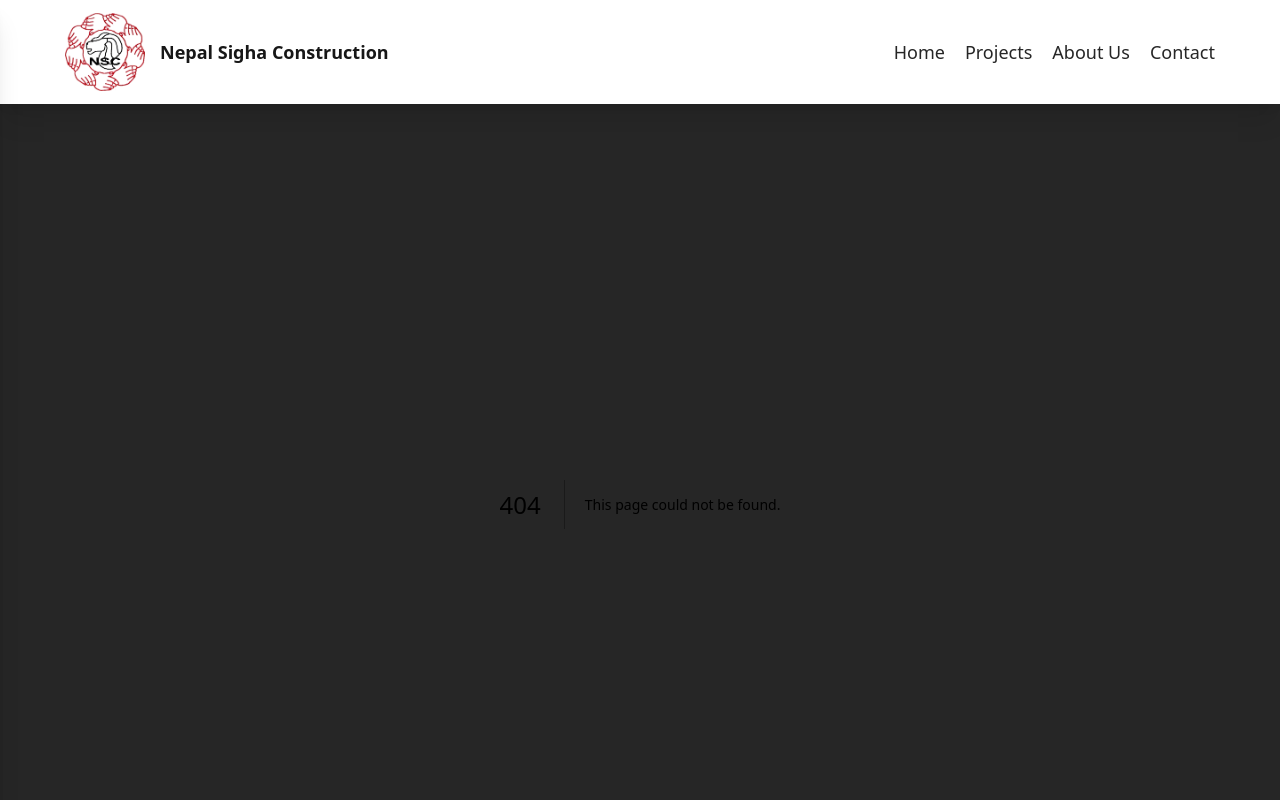
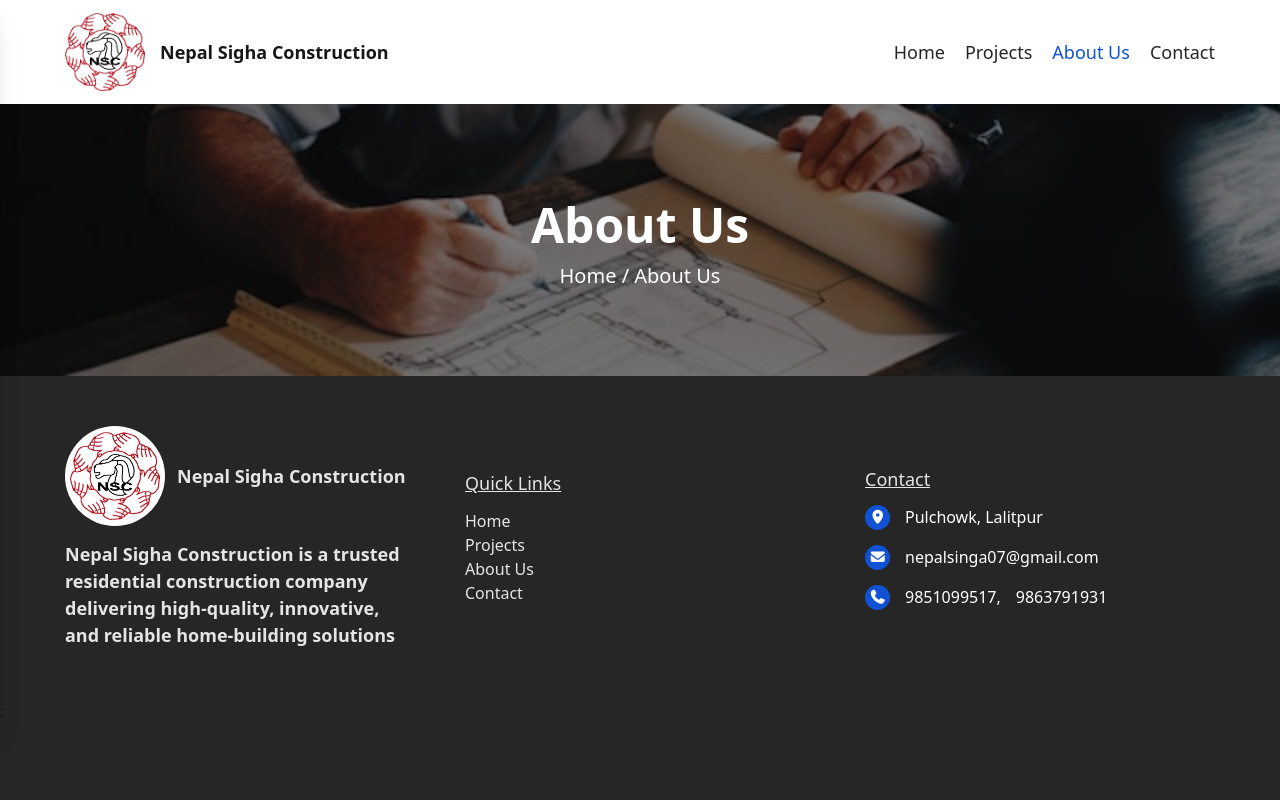
Before and after one commit to SanjeevMhn/nepal-singa-contruction, a Next.js app: page /about in a window 1280 px wide. Before the commit this address had no page. Shown: the top 800 px of the page. Built offline with nearby package versions, Linux system fonts and the light colour scheme.

Commit message:
[ADDED]: added contact, about and project pages

```diff
--- a/app/(components)/Navbar.tsx
+++ b/app/(components)/Navbar.tsx
@@ -20,17 +20,17 @@ const Navbar = () => {
     // },
     {
       id: 3,
-      link: "projects",
+      link: "/projects",
       name: "Projects",
     },
     {
       id: 4,
-      link: "about",
+      link: "/about",
       name: "About Us",
     },
     {
       id: 5,
-      link: "contact",
+      link: "/contact",
       name: "Contact",
     },
   ];
@@ -86,8 +86,8 @@ const Navbar = () => {
             <li className="list-item" key={link.id}>
               <Link
                 href={link.link}
-                className={`text-[1.8rem] py-[0.8rem] font-medium text-neutral-800 ${
-                  pathName == link.link ? "active-link" : ""
+                className={`text-[1.8rem] py-[0.8rem] font-medium ${
+                  pathName == link.link ? "text-[var(--clr-primary)]" : "text-neutral-800"
                 }`}
               >
                 {link.name}
--- a/app/(components)/Sidenav.tsx
+++ b/app/(components)/Sidenav.tsx
@@ -13,17 +13,17 @@ const Sidenav = () => {
 
     {
       id: 3,
-      link: "projects",
+      link: "/projects",
       name: "Projects",
     },
     {
       id: 4,
-      link: "about",
+      link: "/about",
       name: "About Us",
     },
     {
       id: 5,
-      link: "contact",
+      link: "/contact",
       name: "Contact",
     },
   ];
@@ -59,6 +59,7 @@ const Sidenav = () => {
               className={`text-[2rem] py-[0.8rem] font-medium text-neutral-800 ${
                 pathName == link.link ? "active-link" : ""
               }`}
+              onClick={() => toggleSidenav(false)}
             >
               {link.name}
             </Link>
--- /dev/null
+++ b/app/about/page.tsx
@@ -0,0 +1,19 @@
+import Link from "next/link";
+
+const AboutPage = () => {
+  return (
+    <section className="about-page bg-white">
+      <header className="project-hero py-[8.5rem]">
+        <div className="wrapper">
+          <h2 className="text-[4.8rem] font-bold text-white text-center">About Us</h2>
+          <div className="breadcrumb text-center text-white text-[2rem]">
+            <Link href={"/"}>Home /</Link>
+            <Link href={"/about"}> About Us</Link>
+          </div>
+        </div>
+      </header>
+    </section>
+  );
+};
+
+export default AboutPage;
--- /dev/null
+++ b/app/contact/page.tsx
@@ -0,0 +1,21 @@
+import Link from "next/link";
+
+const ContactPage = () => {
+  return (
+    <section className="about-page bg-white">
+      <header className="project-hero py-[8.5rem]">
+        <div className="wrapper">
+          <h2 className="text-[4.8rem] font-bold text-white text-center">
+            Contact
+          </h2>
+          <div className="breadcrumb text-center text-white text-[2rem]">
+            <Link href={"/"}>Home /</Link>
+            <Link href={"/contact"}> Contact</Link>
+          </div>
+        </div>
+      </header>
+    </section>
+  );
+};
+
+export default ContactPage;
--- /dev/null
+++ b/app/projects/page.tsx
@@ -0,0 +1,19 @@
+import Link from "next/link";
+
+const ProjectPage = () => {
+  return (
+    <section className="projects-page bg-white">
+      <header className="project-hero py-[8.5rem]">
+        <div className="wrapper">
+          <h2 className="text-[4.8rem] font-bold text-white text-center">Our Projects</h2>
+          <div className="breadcrumb text-center text-white text-[2rem]">
+            <Link href={'/'}>Home /</Link>
+            <Link href={"/projects"}> Projects</Link>
+          </div>
+        </div>
+      </header>
+    </section>
+  );
+};
+
+export default ProjectPage;
--- a/app/styles/hero.css
+++ b/app/styles/hero.css
@@ -1,5 +1,6 @@
 .hero-container,
-.contact-us {
+.contact-us,
+.project-hero {
   width: 100%;
   position: relative;
   isolation: isolate;
@@ -29,3 +30,9 @@
     background-image: url("../../public/hero-2.jpg");
   }
 }
+
+.project-hero{
+  &:after{
+    background-image: url("../../public/project-hero.jpg");
+  }
+}
```
Also changed, not shown: public/project-hero.jpg (added).
